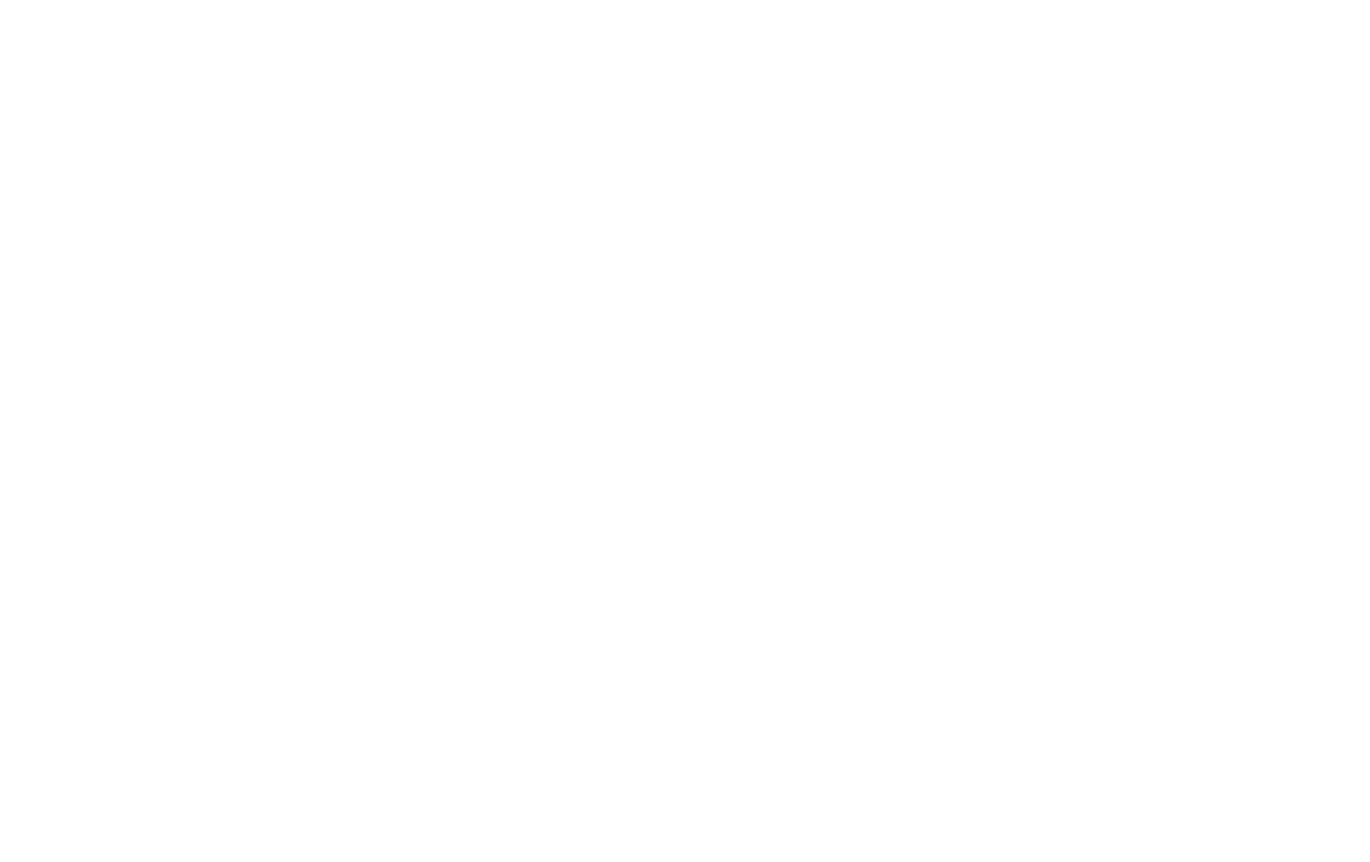
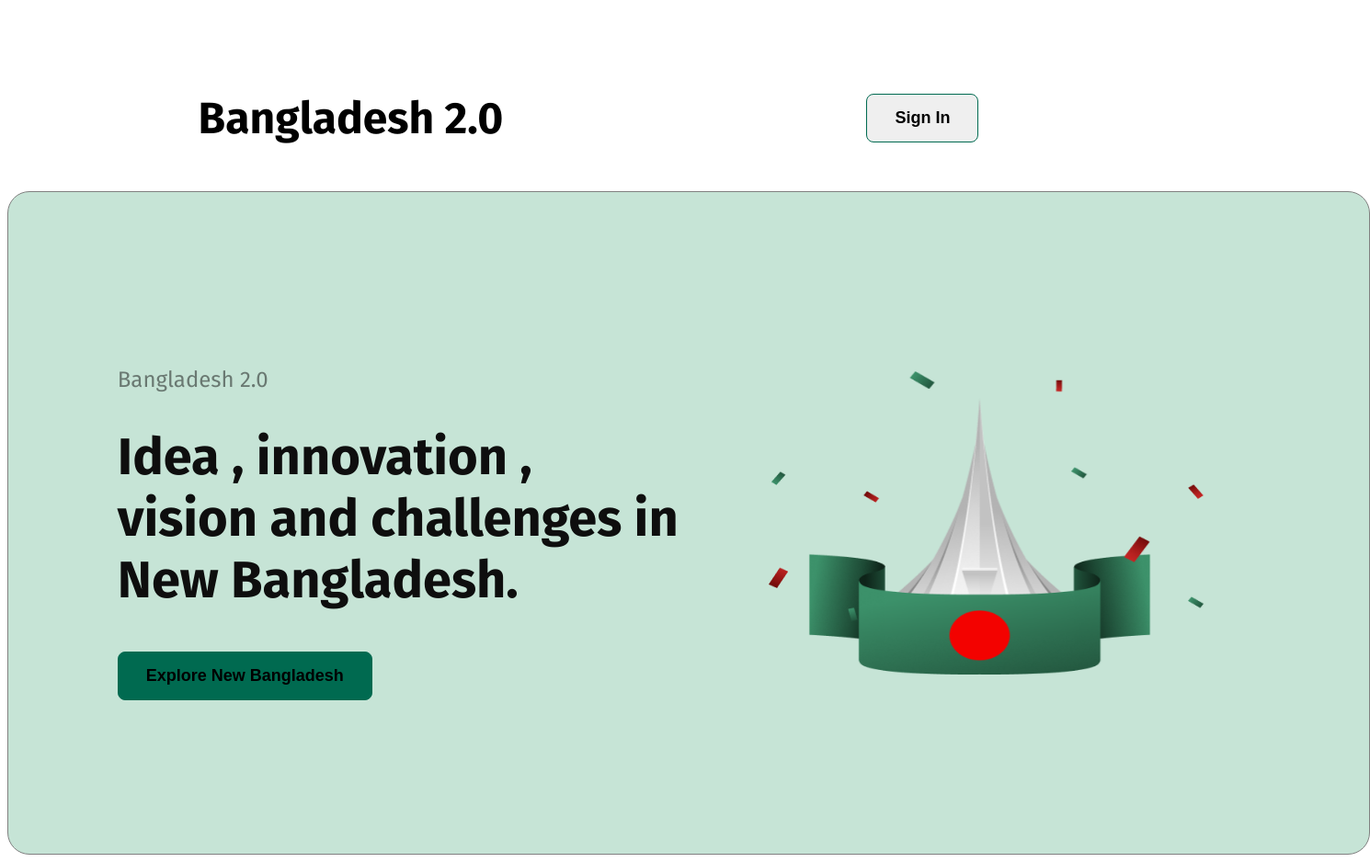
Before and after one commit to MMunim90/B11A1--assignment-1, a plain HTML site: page index.html in a window 1280 px wide. Shown: the whole page at 92% size, 1490 px wide, since content can reach past the window. Before the commit the page ends 800 px from the top, so only its background shows below. Drawn offline with Linux system fonts and the light colour scheme; a web font is replaced by a local one.

Commit message:
second commit

```diff
--- a/index.html
+++ b/index.html
@@ -1,12 +1,45 @@
 <!DOCTYPE html>
-<html lang="en">
-<head>
-    <meta charset="UTF-8">
-    <meta name="viewport" content="width=device-width, initial-scale=1.0">
+<html lang="en" class="fira-sans-font">
+  <head>
+    <meta charset="UTF-8" />
+    <meta name="viewport" content="width=device-width, initial-scale=1.0" />
+    <link rel="preconnect" href="https://fonts.googleapis.com" />
+    <link rel="preconnect" href="https://fonts.gstatic.com" crossorigin />
+    <link
+      href="https://fonts.googleapis.com/css2?family=Azeret+Mono:ital,wght@0,100..900;1,100..900&family=Fira+Sans:ital,wght@0,100;0,200;0,300;0,400;0,500;0,600;0,700;0,800;0,900;1,100;1,200;1,300;1,400;1,500;1,600;1,700;1,800;1,900&family=Open+Sans:ital,wght@0,300..800;1,300..800&family=Work+Sans:ital,wght@0,100..900;1,100..900&display=swap"
+      rel="stylesheet"
+    />
     <title>B11A1--assignment-1</title>
-    <link rel="stylesheet" href="style/style.css">
-</head>
-<body>
+    <link rel="stylesheet" href="style/style.css" />
+  </head>
+  <body>
+    <!-- repo link - https://github.com/MMunim90/B11A1--assignment-1 -->
 
-</body>
+    <header>
+      <div class="navbar">
+        <div class="logo">
+          <h2>Bangladesh 2.0</h2>
+        </div>
+        <div class="resume-btn">
+          <button class="common-btn">Sign In</button>
+        </div>
+      </div>
+
+      <div class="banner-container">
+        <div class="banner-content">
+          <p class="header-p1">Bangladesh 2.0</p>
+          <h1 class="banner-header">
+            Idea , innovation , <br>
+            vision and challenges in <br> New Bangladesh.
+          </h1>
+          <button class="connect common-btn common-btn2">Explore New Bangladesh</button>
+        </div>
+        <img class="banner-img" src="assets/hero.png" alt="" />
+      </div>
+    </header>
+
+    <main></main>
+
+    <footer></footer>
+  </body>
 </html>
--- a/style/style.css
+++ b/style/style.css
@@ -0,0 +1,71 @@
+.fira-sans-font {
+  font-family: "Fira Sans", serif;
+  font-optical-sizing: auto;
+}
+
+/* common style */
+.common-btn {
+  box-sizing: border-box;
+  border: 1px solid rgb(0, 106, 80);
+  border-radius: 8px;
+  padding: 15px 30px 15px 30px;
+  cursor: pointer;
+  font-size: 18px;
+  font-weight: 600;
+}
+
+.common-btn:hover {
+  transform: scale(1.1);
+  transition: transform 0.2s;
+}
+
+.common-btn2 {
+  background-color: rgb(0, 106, 80);
+}
+
+/* header section */
+.navbar {
+  display: flex;
+  justify-content: space-around;
+  align-items: center;
+  padding: 10px;
+  margin-top: 50px;
+}
+
+.logo {
+  font-weight: 700;
+  font-size: 32px;
+}
+
+.banner-container {
+  width: 1280px;
+  height: 560px;
+  border: 1px solid gray;
+  display: flex;
+  justify-content: space-around;
+  align-items: center;
+  gap: 64;
+  padding: 80px 100px 80px 100px;
+  flex-direction: row;
+  border-radius: 24px;
+  background: rgb(198, 228, 214);
+  margin: 0 auto;
+}
+.banner-header {
+  font-size: 56px;
+  font-weight: 700;
+  text-align: left;
+  color: rgb(14, 14, 14);
+  margin-bottom: 44px;
+}
+.banner-img {
+  width: 475px;
+  height: 330px;
+  margin: 80px 60px;
+}
+.header-p1 {
+    color: rgba(14, 14, 14, 0.5);
+    font-size: 24px;
+    font-weight: 500px;
+    text-align: left;
+}
```
Also changed, not shown: UI/banner.png (deleted), UI/donate.png (deleted), UI/news.png (deleted), UI/newsletter.png (deleted), UI/quotes.png (deleted), UI/vision.png (deleted).
